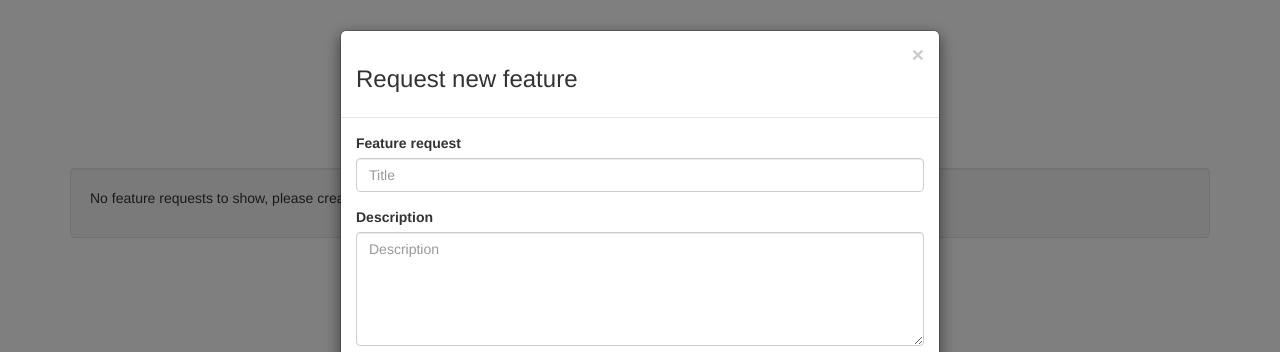
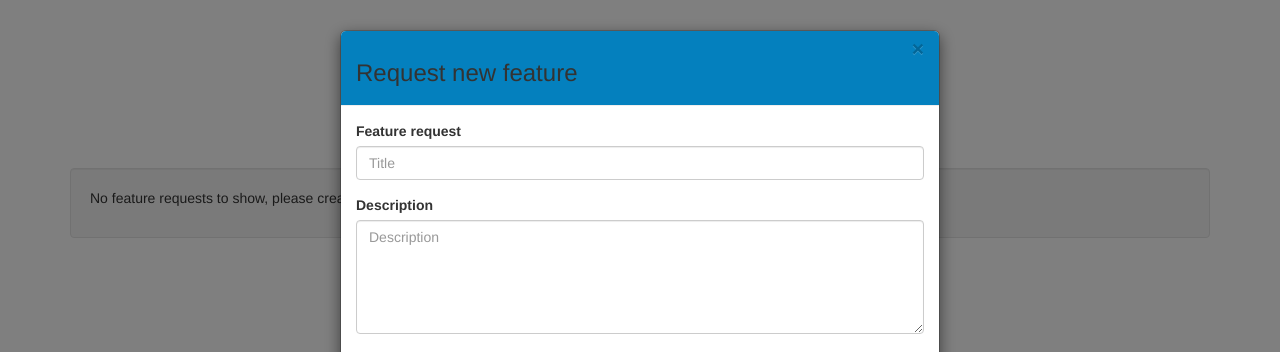
Before and after one commit to Islamnader94/feature_requestBC, a Flask app: page / in a window 1280 px wide, after a click on "New Request". Shown: the top 352 px of the page. Run offline with Flask 2, Linux system fonts and the light colour scheme; data comes from the database, SQL or seed files in the repository; data that the repository does not hold is empty; some libraries are stand-ins or nearby versions.

Commit message:
pep8checker

```diff
--- a/models.py
+++ b/models.py
@@ -66,7 +66,6 @@ class ProductArea(db.Model):
     __str__ = __repr__
 
 
-
 if __name__ == "__main__":
 
     # Run this file directly to create the database tables.
--- /dev/null
+++ b/static/css/custom.css
@@ -0,0 +1,11 @@
+.modal-header {
+    padding:9px 15px;
+    border-bottom:1px solid #eee;
+    background-color: #0480be;
+    -webkit-border-top-left-radius: 5px;
+    -webkit-border-top-right-radius: 5px;
+    -moz-border-radius-topleft: 5px;
+    -moz-border-radius-topright: 5px;
+     border-top-left-radius: 5px;
+     border-top-right-radius: 5px;
+ }
--- a/templates/imports.html
+++ b/templates/imports.html
@@ -9,8 +9,9 @@
     {% endblock title %}
 
     {% block css %}
-    <!-- Bootstrap -->
+    <!-- Bootstrap & CSS -->
     <link href="{{ url_for('static', filename='css/bootstrap.min.css') }}" rel="stylesheet">
+    <link href="{{ url_for('static', filename='css/custom.css') }}" rel="stylesheet">
     {% endblock css %}
   </head>
   <body>
--- a/test_api.py
+++ b/test_api.py
@@ -24,6 +24,5 @@ class TestAPI(unittest.TestCase):
         self.assertEqual(response.status_code, 200)
 
 
-
 if __name__ == '__main__':
     unittest.main()
--- a/views.py
+++ b/views.py
@@ -2,7 +2,8 @@ from flask import render_template, request, jsonify
 from datetime import datetime
 from app import app
 from models import db, User, Client, ProductArea, FeatureRequest
-from schema import (UserSchema, ClientSchema, ProductAreaSchema, FeatureRequestSchema)
+from schema import (UserSchema, ClientSchema,
+                    ProductAreaSchema, FeatureRequestSchema)
 from utils import fix_client_priorities
 import json
 
```
Also changed, not shown: ERDFR.PNG (added), README.md.
